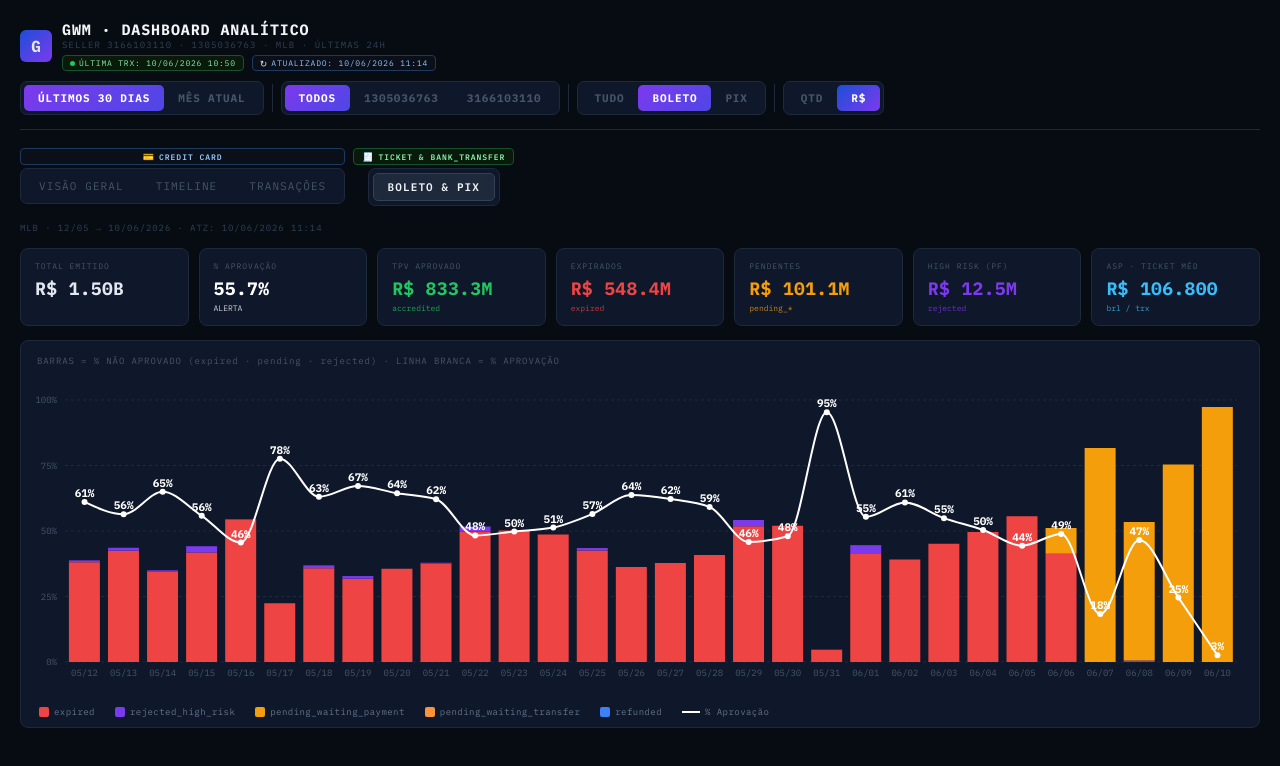
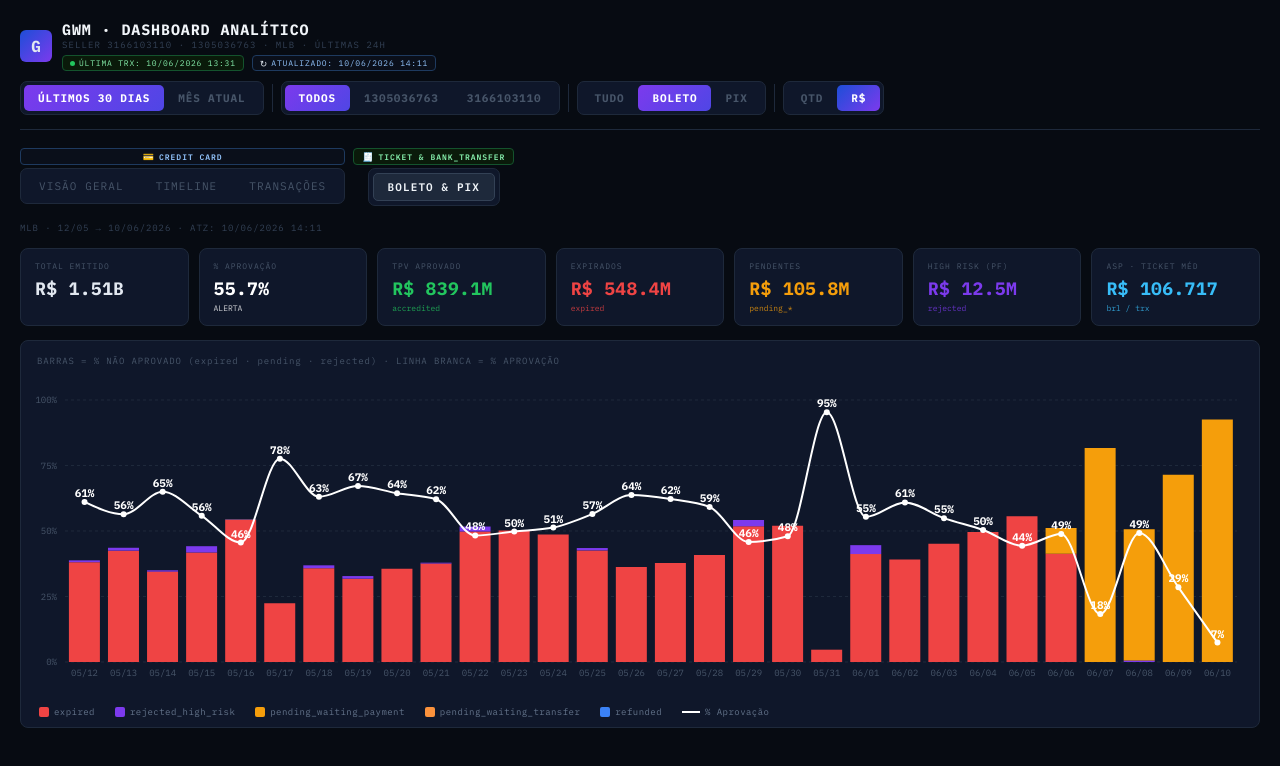
Before and after one commit to lucasmartinelli-code/gwm-dashboard, a React (Create React App) app: page / in a window 1280 px wide. Shown: the top 766 px of the page. Built offline with nearby package versions, Linux system fonts and the light colour scheme.

Commit message:
data: auto-update NRT 2026-06-10 14:11

```diff
--- a/src/GWMBoletoPixData.js
+++ b/src/GWMBoletoPixData.js
@@ -1,7 +1,7 @@
 // Gerado automaticamente — não editar manualmente
 // Fonte: BT_MP_PAY_PAYMENTS_NRT | MLB | não-cartão | sellers GWM
 // Período: últimos 30 dias
-export const BP_UPDATED = "10/06/2026 11:14";
+export const BP_UPDATED = "10/06/2026 14:11";
 
 export const RAW_BP = [
   {f:"2026-05-12",s:"1305036763",m:"account_money",si:"approved",d:"accredited",q:1,b:28443},
@@ -273,34 +273,34 @@ export const RAW_BP = [
   {f:"2026-06-07",s:"1305036763",m:"pix",si:"cancelled",d:"expired",q:6,b:54000},
   {f:"2026-06-07",s:"3166103110",m:"bolbradesco",si:"pending",d:"pending_waiting_payment",q:1,b:54000},
   {f:"2026-06-07",s:"3166103110",m:"pix",si:"cancelled",d:"expired",q:1,b:9000},
-  {f:"2026-06-08",s:"1305036763",m:"bolbradesco",si:"approved",d:"accredited",q:282,b:29065210},
-  {f:"2026-06-08",s:"1305036763",m:"bolbradesco",si:"pending",d:"pending_waiting_payment",q:253,b:30576597},
+  {f:"2026-06-08",s:"1305036763",m:"bolbradesco",si:"approved",d:"accredited",q:297,b:30474775},
+  {f:"2026-06-08",s:"1305036763",m:"bolbradesco",si:"pending",d:"pending_waiting_payment",q:238,b:29167032},
   {f:"2026-06-08",s:"1305036763",m:"bolbradesco",si:"rejected",d:"rejected_high_risk",q:5,b:442905},
   {f:"2026-06-08",s:"1305036763",m:"pix",si:"approved",d:"accredited",q:184,b:7549378},
   {f:"2026-06-08",s:"1305036763",m:"pix",si:"cancelled",d:"expired",q:77,b:4536878},
   {f:"2026-06-08",s:"1305036763",m:"pix",si:"rejected",d:"rejected_high_risk",q:1,b:113300},
-  {f:"2026-06-08",s:"3166103110",m:"bolbradesco",si:"approved",d:"accredited",q:42,b:4661385},
-  {f:"2026-06-08",s:"3166103110",m:"bolbradesco",si:"pending",d:"pending_waiting_payment",q:61,b:7647032},
+  {f:"2026-06-08",s:"3166103110",m:"bolbradesco",si:"approved",d:"accredited",q:47,b:5173885},
+  {f:"2026-06-08",s:"3166103110",m:"bolbradesco",si:"pending",d:"pending_waiting_payment",q:56,b:7134532},
   {f:"2026-06-08",s:"3166103110",m:"pix",si:"approved",d:"accredited",q:25,b:1767179},
   {f:"2026-06-08",s:"3166103110",m:"pix",si:"cancelled",d:"expired",q:12,b:948892},
-  {f:"2026-06-09",s:"1305036763",m:"bolbradesco",si:"approved",d:"accredited",q:124,b:12792492},
-  {f:"2026-06-09",s:"1305036763",m:"bolbradesco",si:"pending",d:"pending_waiting_payment",q:369,b:35318587},
-  {f:"2026-06-09",s:"1305036763",m:"pix",si:"approved",d:"accredited",q:183,b:7231935},
-  {f:"2026-06-09",s:"1305036763",m:"pix",si:"cancelled",d:"expired",q:11,b:1069582},
-  {f:"2026-06-09",s:"1305036763",m:"pix",si:"pending",d:"pending_waiting_transfer",q:58,b:4707388},
-  {f:"2026-06-09",s:"3166103110",m:"bolbradesco",si:"approved",d:"accredited",q:17,b:1304740},
-  {f:"2026-06-09",s:"3166103110",m:"bolbradesco",si:"pending",d:"pending_waiting_payment",q:94,b:7893782},
-  {f:"2026-06-09",s:"3166103110",m:"pix",si:"approved",d:"accredited",q:37,b:2317670},
-  {f:"2026-06-09",s:"3166103110",m:"pix",si:"cancelled",d:"expired",q:5,b:455620},
-  {f:"2026-06-09",s:"3166103110",m:"pix",si:"pending",d:"pending_waiting_transfer",q:24,b:1783140},
-  {f:"2026-06-10",s:"1305036763",m:"bolbradesco",si:"approved",d:"accredited",q:7,b:494271},
-  {f:"2026-06-10",s:"1305036763",m:"bolbradesco",si:"pending",d:"pending_waiting_payment",q:137,b:14829414},
+  {f:"2026-06-09",s:"1305036763",m:"bolbradesco",si:"approved",d:"accredited",q:146,b:14884565},
+  {f:"2026-06-09",s:"1305036763",m:"bolbradesco",si:"pending",d:"pending_waiting_payment",q:347,b:33226514},
+  {f:"2026-06-09",s:"1305036763",m:"pix",si:"approved",d:"accredited",q:188,b:7384935},
+  {f:"2026-06-09",s:"1305036763",m:"pix",si:"cancelled",d:"expired",q:29,b:2072273},
+  {f:"2026-06-09",s:"1305036763",m:"pix",si:"pending",d:"pending_waiting_transfer",q:35,b:3551697},
+  {f:"2026-06-09",s:"3166103110",m:"bolbradesco",si:"approved",d:"accredited",q:19,b:1446840},
+  {f:"2026-06-09",s:"3166103110",m:"bolbradesco",si:"pending",d:"pending_waiting_payment",q:92,b:7751682},
+  {f:"2026-06-09",s:"3166103110",m:"pix",si:"approved",d:"accredited",q:41,b:2353670},
+  {f:"2026-06-09",s:"3166103110",m:"pix",si:"cancelled",d:"expired",q:11,b:1404560},
+  {f:"2026-06-09",s:"3166103110",m:"pix",si:"pending",d:"pending_waiting_transfer",q:14,b:798200},
+  {f:"2026-06-10",s:"1305036763",m:"bolbradesco",si:"approved",d:"accredited",q:26,b:1999785},
+  {f:"2026-06-10",s:"1305036763",m:"bolbradesco",si:"pending",d:"pending_waiting_payment",q:211,b:22387891},
   {f:"2026-06-10",s:"1305036763",m:"bolbradesco",si:"rejected",d:"rejected_high_risk",q:1,b:9000},
-  {f:"2026-06-10",s:"1305036763",m:"pix",si:"approved",d:"accredited",q:24,b:759262},
-  {f:"2026-06-10",s:"1305036763",m:"pix",si:"pending",d:"pending_waiting_transfer",q:55,b:2859213},
+  {f:"2026-06-10",s:"1305036763",m:"pix",si:"approved",d:"accredited",q:74,b:2865769},
+  {f:"2026-06-10",s:"1305036763",m:"pix",si:"pending",d:"pending_waiting_transfer",q:75,b:4375404},
   {f:"2026-06-10",s:"1305036763",m:"pix",si:"rejected",d:"rejected_high_risk",q:2,b:18000},
-  {f:"2026-06-10",s:"3166103110",m:"bolbradesco",si:"approved",d:"accredited",q:1,b:9000},
-  {f:"2026-06-10",s:"3166103110",m:"bolbradesco",si:"pending",d:"pending_waiting_payment",q:35,b:3747537},
-  {f:"2026-06-10",s:"3166103110",m:"pix",si:"approved",d:"accredited",q:8,b:287550},
-  {f:"2026-06-10",s:"3166103110",m:"pix",si:"pending",d:"pending_waiting_transfer",q:5,b:45000}
+  {f:"2026-06-10",s:"3166103110",m:"bolbradesco",si:"approved",d:"accredited",q:5,b:176852},
+  {f:"2026-06-10",s:"3166103110",m:"bolbradesco",si:"pending",d:"pending_waiting_payment",q:47,b:4986300},
+  {f:"2026-06-10",s:"3166103110",m:"pix",si:"approved",d:"accredited",q:14,b:497050},
+  {f:"2026-06-10",s:"3166103110",m:"pix",si:"pending",d:"pending_waiting_transfer",q:11,b:552437}
 ];
--- a/src/GWMDashboard.jsx
+++ b/src/GWMDashboard.jsx
@@ -3,6 +3,19 @@ import { BarChart, Bar, XAxis, YAxis, Tooltip, ResponsiveContainer, Cell, PieCha
 import { RAW_BP, BP_UPDATED } from "./GWMBoletoPixData";
 
 const RAW = [
+  { id:"162657565439", payerId:"1597387347", collectorId:"3166103110", date:"10/06/2026 13:31", status:"approved", detail:"accredited", amount:350, method:"elo", op:"regular_payment" },
+  { id:"162655692779", payerId:"1839654279", collectorId:"3166103110", date:"10/06/2026 13:13", status:"approved", detail:"accredited", amount:35, method:"visa", op:"regular_payment" },
+  { id:"163455511746", payerId:"1608185470", collectorId:"3166103110", date:"10/06/2026 12:52", status:"approved", detail:"accredited", amount:35, method:"elo", op:"regular_payment" },
+  { id:"163454061766", payerId:"1744079013", collectorId:"3166103110", date:"10/06/2026 12:46", status:"approved", detail:"accredited", amount:35, method:"master", op:"regular_payment" },
+  { id:"162650100349", payerId:"2298429355", collectorId:"3166103110", date:"10/06/2026 12:40", status:"approved", detail:"accredited", amount:350, method:"visa", op:"regular_payment" },
+  { id:"162649174787", payerId:"1649948223", collectorId:"3166103110", date:"10/06/2026 12:40", status:"approved", detail:"accredited", amount:350, method:"master", op:"regular_payment" },
+  { id:"162646294869", payerId:"3303829536", collectorId:"3166103110", date:"10/06/2026 12:25", status:"approved", detail:"accredited", amount:35, method:"master", op:"regular_payment" },
+  { id:"162640835881", payerId:"1793560862", collectorId:"3166103110", date:"10/06/2026 12:07", status:"approved", detail:"accredited", amount:35, method:"master", op:"regular_payment" },
+  { id:"162640835347", payerId:"1870406578", collectorId:"3166103110", date:"10/06/2026 12:02", status:"approved", detail:"accredited", amount:56, method:"visa", op:"regular_payment" },
+  { id:"162637273239", payerId:"1818186524", collectorId:"3166103110", date:"10/06/2026 11:39", status:"approved", detail:"accredited", amount:350, method:"visa", op:"regular_payment" },
+  { id:"163439253776", payerId:"1573017074", collectorId:"3166103110", date:"10/06/2026 11:26", status:"approved", detail:"accredited", amount:35, method:"master", op:"regular_payment" },
+  { id:"162631444809", payerId:"1457678569", collectorId:"3166103110", date:"10/06/2026 11:00", status:"approved", detail:"accredited", amount:35, method:"visa", op:"regular_payment" },
+  { id:"163435157700", payerId:"1397088100", collectorId:"3166103110", date:"10/06/2026 11:00", status:"approved", detail:"accredited", amount:35, method:"master", op:"regular_payment" },
   { id:"163435610586", payerId:"1868385504", collectorId:"3166103110", date:"10/06/2026 10:50", status:"approved", detail:"accredited", amount:35, method:"visa", op:"regular_payment" },
   { id:"163435874158", payerId:"1807376305", collectorId:"3166103110", date:"10/06/2026 10:47", status:"approved", detail:"accredited", amount:35, method:"master", op:"regular_payment" },
   { id:"163432891212", payerId:"1825199767", collectorId:"3166103110", date:"10/06/2026 10:40", status:"approved", detail:"accredited", amount:350, method:"visa", op:"regular_payment" },
@@ -415,7 +428,7 @@ const RAW = [
 ];
 
 const COLLECTOR_ID = "3166103110";
-const LAST_UPDATED = "10/06/2026 11:14";
+const LAST_UPDATED = "10/06/2026 14:11";
 const LAST_TRX     = RAW.length > 0 ? RAW[0].date : "-";
 const METHOD_COLORS = { master:"#3b82f6", visa:"#a855f7", amex:"#10b981" };
 const STATUS_COLORS = { approved:"#22c55e", rejected:"#ef4444", refunded:"#f59e0b" };
```
